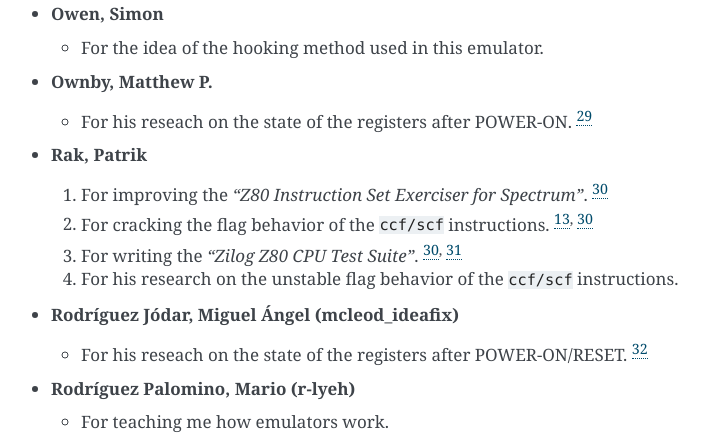
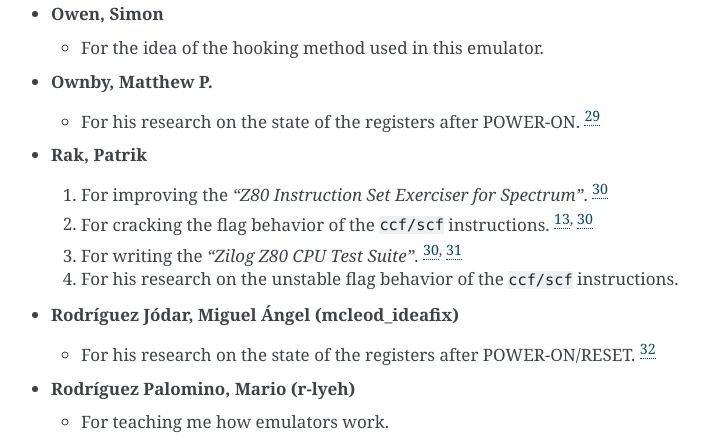
Before and after one commit to redcode/Z80, a Sphinx documentation site: the page built from documentation/Thanks.rst, in a window 1280 px wide and 900 px high, scrolled down 2772 px. Shown: the part 150-597 px from the top of the window, without its empty margins (399-1107 px from the left). Built offline with Sphinx 7.4.7, drawn with Linux system fonts in a browser that asks for light colours.

Commit message:
Documentation WIP.

```diff
--- a/documentation/Thanks.rst
+++ b/documentation/Thanks.rst
@@ -174,7 +174,7 @@
 
 * **Ownby, Matthew P.**
 
-  * For his reseach on the state of the registers after POWER-ON. |re| |fe| :ref:`29<r29>` |ren| |ces|
+  * For his research on the state of the registers after POWER-ON. |re| |fe| :ref:`29<r29>` |ren| |ces|
 
 * **Rak, Patrik**
 
@@ -185,7 +185,7 @@
 
 * **Rodríguez Jódar, Miguel Ángel (mcleod_ideafix)**
 
-  * For his reseach on the state of the registers after POWER-ON/RESET. |re| |fe| :ref:`32<r32>` |ren| |ces|
+  * For his research on the state of the registers after POWER-ON/RESET. |re| |fe| :ref:`32<r32>` |ren| |ces|
 
 * **Rodríguez Palomino, Mario (r-lyeh)**
 
```
Also changed, not shown: README.md (+2 -2 lines), documentation/Introduction.rst (+6 -1 lines), 1 other file.
